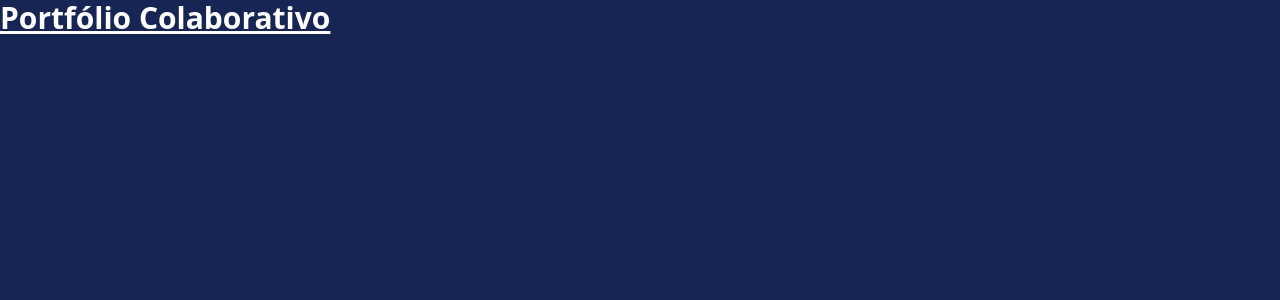
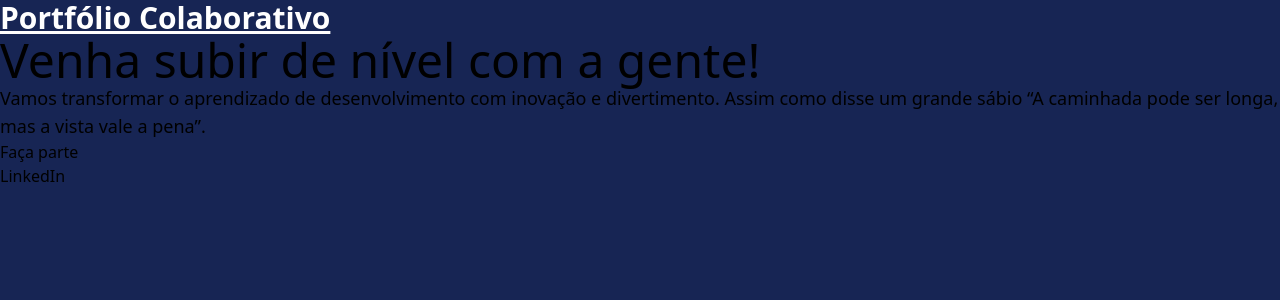
Before and after one commit to Projeto-FrontEnd-Fusion/x-men-portifolio-colaborativo, a React (Vite) app: page / in a window 1280 px wide. Shown: the top 300 px of the page. Built offline with nearby package versions, Linux system fonts and the light colour scheme.

Commit message:
feat: create LevelUpSection and import into LandingPage

```diff
--- a/src/components/LevelUpSection.tsx
+++ b/src/components/LevelUpSection.tsx
@@ -1,7 +1,18 @@
-export default function LevelUpSection() {
+export function LevelUpSection() {
   return (
-    <section>
+    <section id="levelUpSection">
+      <div>
+        <h2 className="text-2xl lg:text-5xl font-medium">Venha subir de nível com a gente!</h2>
+        <p className="text-base lg:text-lg">Vamos transformar o aprendizado de desenvolvimento com inovação e divertimento. Assim como disse um grande sábio “A caminhada pode ser longa, mas a vista vale a pena”.</p>
 
+        <button type="button">Faça parte</button>
+      </div>
+
+      <div>
+        <div className="socials">
+          <a href="" target="_blank" rel="noopener noreferrer" aria-label="Visite meu perfil no LinkedIn">LinkedIn</a>
+        </div>
+      </div>
     </section>
   );
 }
--- a/src/pages/LandingPage.tsx
+++ b/src/pages/LandingPage.tsx
@@ -1,9 +1,13 @@
+import { LevelUpSection } from '../components/LevelUpSection';
+
 export default function LandingPage() {
   return (
     <main>
       <h1 className="text-3xl font-bold underline text-white">
         Portfólio Colaborativo
       </h1>
+
+      <LevelUpSection />
     </main>
   );
 };
```
